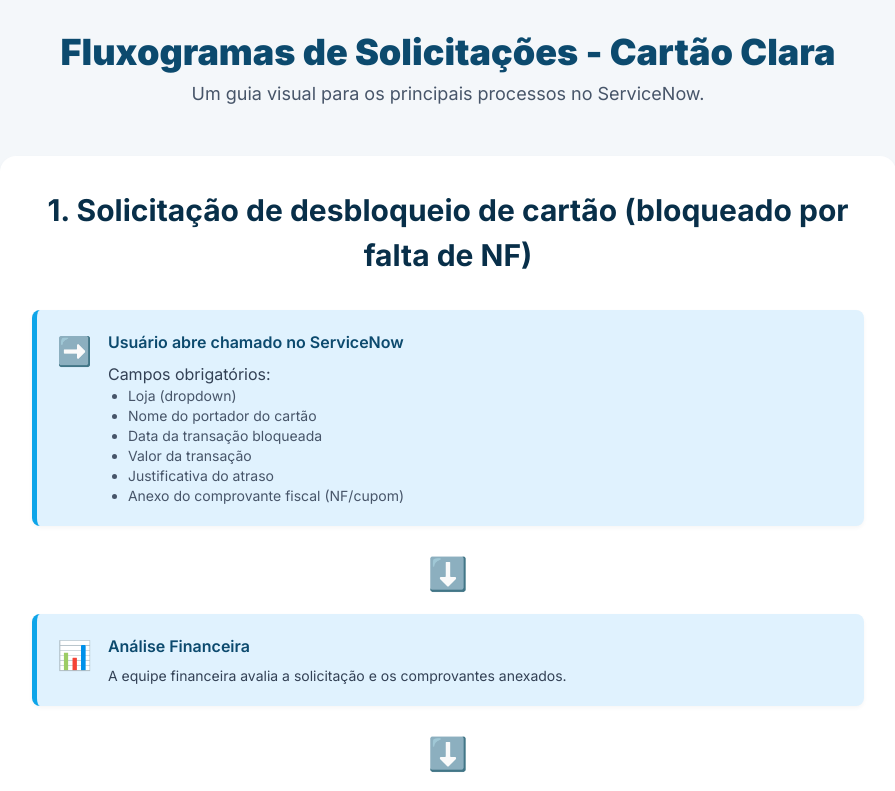
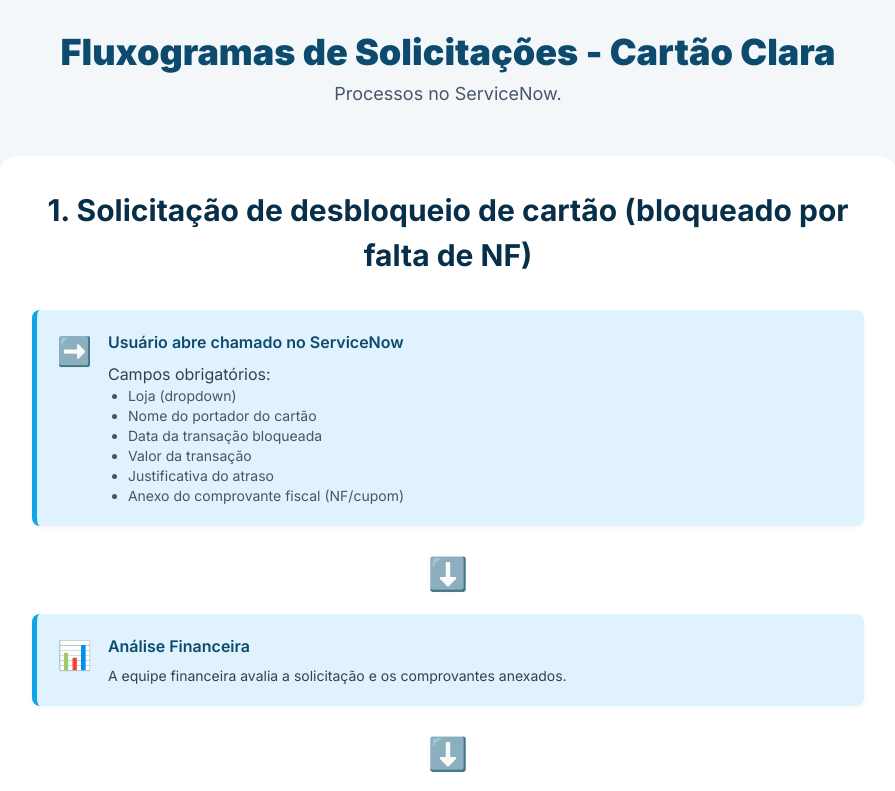
Before and after one commit to rslisboa/clara-snow, a plain HTML site: page index.html in a window 1280 px wide. Shown: the top 791 px of the page, without its empty margins (192-1087 px from the left). Drawn offline with nearby package versions, Linux system fonts and the light colour scheme.

Commit message:
Update index.html

```diff
--- a/index.html
+++ b/index.html
@@ -3,7 +3,7 @@
 <head>
     <meta charset="UTF-8">
     <meta name="viewport" content="width=device-width, initial-scale=1.0">
-    <title>Fluxogramas de Solicitações - Cartão Clara</title>
+    <title>Fluxograma de Solicitações - Cartão Clara</title>
     <script src="https://cdn.tailwindcss.com"></script>
     <link rel="preconnect" href="https://fonts.googleapis.com">
     <link rel="preconnect" href="https://fonts.gstatic.com" crossorigin>
@@ -66,7 +66,7 @@
 
     <header class="text-center mb-12">
         <h1 class="text-4xl font-extrabold text-sky-900">Fluxogramas de Solicitações - Cartão Clara</h1>
-        <p class="text-lg text-slate-600 mt-2">Um guia visual para os principais processos no ServiceNow.</p>
+        <p class="text-lg text-slate-600 mt-2">Processos no ServiceNow.</p>
     </header>
 
     <main class="max-w-4xl mx-auto">
```
